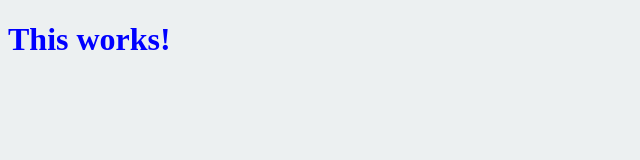
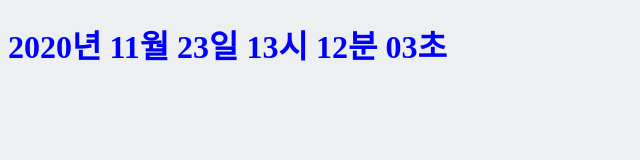
Before and after one commit to joochangyong/Stydy_JavaScript, a plain HTML site: page VainillaJavaScript/index.html in a window 1280 px wide. Shown: the whole page, without its empty margins (0-640 px from the left). Drawn offline with Linux system fonts and the light colour scheme.

Commit message:
JS Clock

```diff
--- a/VainillaJavaScript/index.html
+++ b/VainillaJavaScript/index.html
@@ -1,15 +1,22 @@
 <!DOCTYPE html>
 <html lang="en">
+
 <head>
     <meta charset="UTF-8">
     <meta name="viewport" content="width=device-width, initial-scale=1.0">
     <title>Sometihing</title>
-    <link rel="stylesheet" href = "./index.css"/>
+    <link rel="stylesheet" href="./index.css" />
 </head>
+
 <body>
-    <h1 id="title" class="btn">This works!</h1>
-    <!-- <script src="./js/variableDatatypes.js"></script> -->
-    <!-- <script src="./js/function.js"></script> -->
-    <script src="./js/index.js"></script>
+    <div class="js-clock">
+        <!-- <h1 id="title" class="btn">This works!</h1> -->
+        <!-- <script src="./js/variableDatatypes.js"></script> -->
+        <!-- <script src="./js/function.js"></script> -->
+        <!-- <script src="./js/index.js"></script> -->
+        <h1>00:00</h1>
+        <script src="./js/clock.js"></script>
+    </div>
 </body>
+
 </html>
--- /dev/null
+++ b/VainillaJavaScript/js/clock.js
@@ -0,0 +1,26 @@
+const clockContainer = document.querySelector(".js-clock");
+const clockTitle = clockContainer.querySelector("h1");
+
+function getTime() {
+    const date = new Date();
+    const years = date.getUTCFullYear();
+    const months = date.getMonth();
+    const day = date.getDate();
+    const hours = date.getHours();
+    const minutes = date.getMinutes();
+    const seconds = date.getSeconds();
+
+    clockTitle.innerHTML = `${years}년
+    ${months < 10 ? `0${months}` : `${months}`}월
+    ${day < 10 ? `0${day}` : `${day}`}일
+    ${hours < 10 ? `0${hours}` : `${hours}`}시
+    ${minutes < 10 ? `0${minutes}` : `${minutes}`}분
+    ${seconds < 10 ? `0${seconds}` : `${seconds}`}초`;
+}
+
+
+function init() {
+    getTime();
+    setInterval(getTime, 1000);
+}
+init();
```
